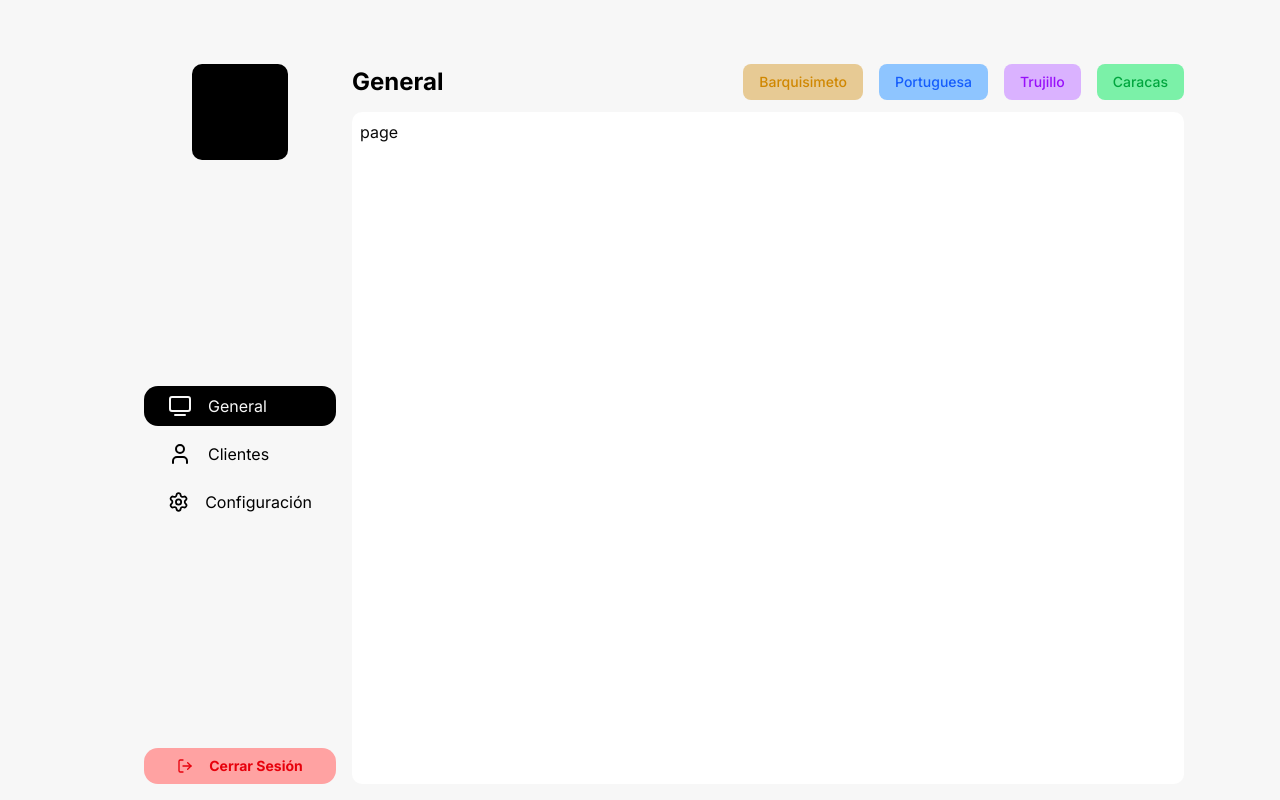
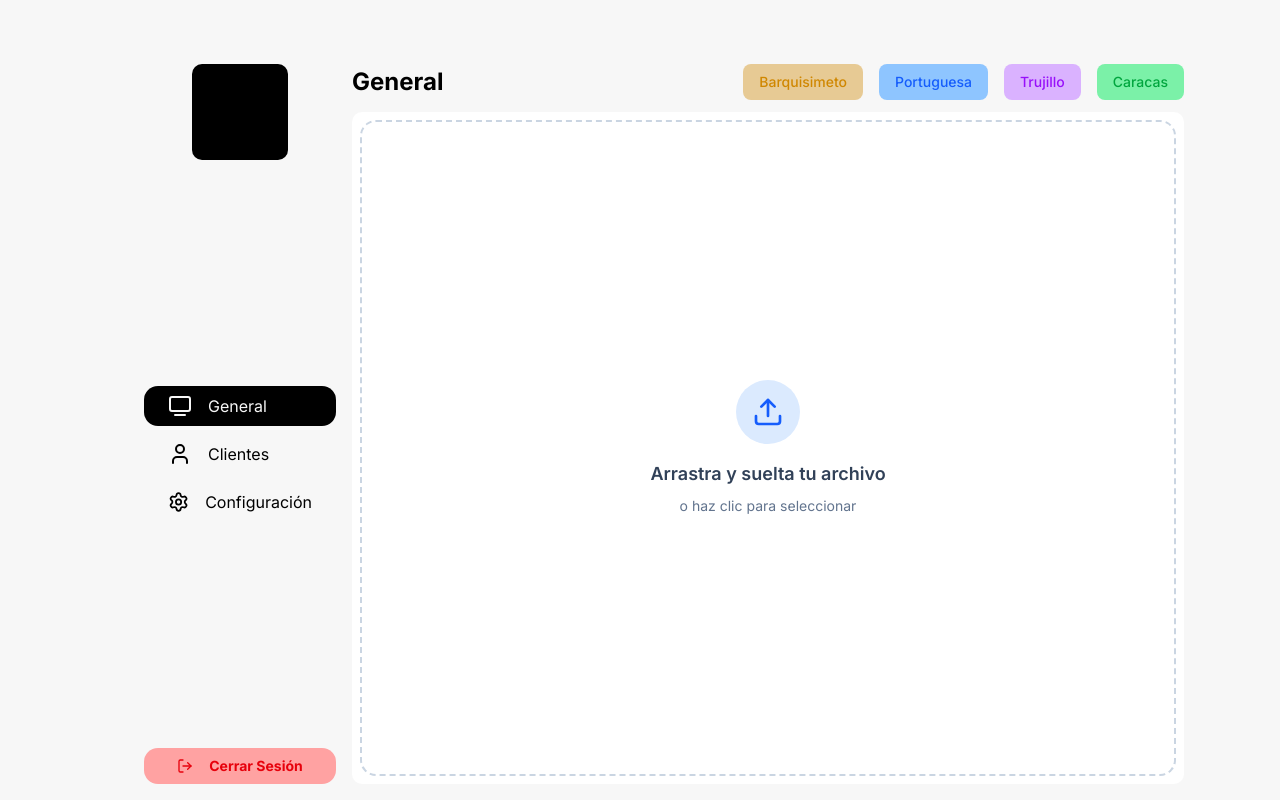
Before and after one commit to oscarechezuria/pn-frontend, a Next.js app: page /dashboard in a window 1280 px wide. Built offline with nearby package versions, Linux system fonts and the light colour scheme; what @supabase/auth-helpers-nextjs would draw is missing.

Commit message:
feat: Se implementó el FileUpload

```diff
--- a/src/app/dashboard/page.tsx
+++ b/src/app/dashboard/page.tsx
@@ -1,7 +1,19 @@
-import React from 'react'
+"use client"
+import FileUpload from '@/components/layout/dashboard/main/FileUpload'
+import React, { useState } from 'react'
 
 export default function page() {
-  return (
-    <div>page</div>
-  )
+
+  const [data, setData] = useState(null)
+
+
+  return data == null ?
+   (
+    <FileUpload/>
+    )
+  :
+    (
+      <div>Dashboard Page</div>
+    )
+
 }
--- /dev/null
+++ b/src/components/layout/dashboard/main/FileUpload.tsx
@@ -0,0 +1,120 @@
+"use client"
+
+import { useState, useRef, type DragEvent, type ChangeEvent } from "react"
+import { Upload } from "lucide-react"
+import { Button } from "@/components/ui/button"
+import { Input } from "@/components/ui/input"
+
+export default function FileUpload() {
+  const [isDragging, setIsDragging] = useState(false)
+  const [file, setFile] = useState<File | null>(null)
+  const fileInputRef = useRef<HTMLInputElement>(null)
+
+  const handleDragEnter = (e: DragEvent<HTMLDivElement>) => {
+    e.preventDefault()
+    e.stopPropagation()
+    setIsDragging(true)
+  }
+
+  const handleDragLeave = (e: DragEvent<HTMLDivElement>) => {
+    e.preventDefault()
+    e.stopPropagation()
+    setIsDragging(false)
+  }
+
+  const handleDragOver = (e: DragEvent<HTMLDivElement>) => {
+    e.preventDefault()
+    e.stopPropagation()
+  }
+
+  const handleDrop = (e: DragEvent<HTMLDivElement>) => {
+    e.preventDefault()
+    e.stopPropagation()
+    setIsDragging(false)
+
+    const files = e.dataTransfer.files
+    if (files && files.length > 0) {
+      setFile(files[0])
+    }
+  }
+
+  const handleFileChange = (e: ChangeEvent<HTMLInputElement>) => {
+    const files = e.target.files
+    if (files && files.length > 0) {
+      setFile(files[0])
+    }
+  }
+
+  const handleClick = () => {
+    fileInputRef.current?.click()
+  }
+
+  return (
+      <div
+        onClick={handleClick}
+        onDragEnter={handleDragEnter}
+        onDragOver={handleDragOver}
+        onDragLeave={handleDragLeave}
+        onDrop={handleDrop}
+        className={`
+          relative w-full p-12 rounded-2xl border-2 border-dashed
+          transition-all duration-300 cursor-pointer flex items-center justify-center h-full
+          ${
+            file
+              ? "bg-blue-50 border-blue-400 text-white"
+              : isDragging
+                ? "bg-blue-50 border-blue-400 scale-105"
+                : "bg-white border-slate-300 hover:border-blue-400 hover:bg-blue-50"
+          }
+        `}
+      >
+        <Input ref={fileInputRef} type="file" onChange={handleFileChange} className="hidden" />
+
+        <div className="flex flex-col items-center gap-4">
+          <div
+            className={`
+            p-4 rounded-full transition-colors
+            ${file ? "bg-blue-700" : "bg-blue-100"}
+          `}
+          >
+            <Upload className={`w-8 h-8 ${file ? "text-white" : "text-blue-600"}`} />
+          </div>
+
+          <div className="text-center">
+            <p className={`text-lg font-semibold mb-2 ${file ? "text-blue-600" : "text-slate-700"}`}>
+              {file ? file.name : "Arrastra y suelta tu archivo"}
+            </p>
+            <p className={`text-sm ${file ? "text-blue-400" : "text-slate-500"}`}>
+              {file ? `Tamaño: ${(file.size / 1024).toFixed(2)} KB` : "o haz clic para seleccionar"}
+            </p>
+          </div>
+
+
+          {file && (
+            <div className="flex flex-col gap-2">
+              <Button
+                onClick={(e) => {
+                  e.stopPropagation()
+                  alert("Procesando archivo...")
+                }}
+                className="bg-blue-300 hover:bg-blue-400/70 text-blue-700 cursor-pointer">
+                Procesar Data
+              </Button>
+              <Button
+                onClick={(e) => {
+                  e.stopPropagation()
+                  setFile(null)
+                  if (fileInputRef.current) {
+                    fileInputRef.current.value = ""
+                  }
+                }}
+                className="mt-2 px-4 py-2 bg-red-300 hover:bg-red-400/70 text-red-700 rounded-lg text-sm font-medium transition-colors cursor-pointer"
+              >
+                Eliminar archivo
+              </Button>
+            </div>
+          )}
+        </div>
+      </div>
+  )
+}
```
